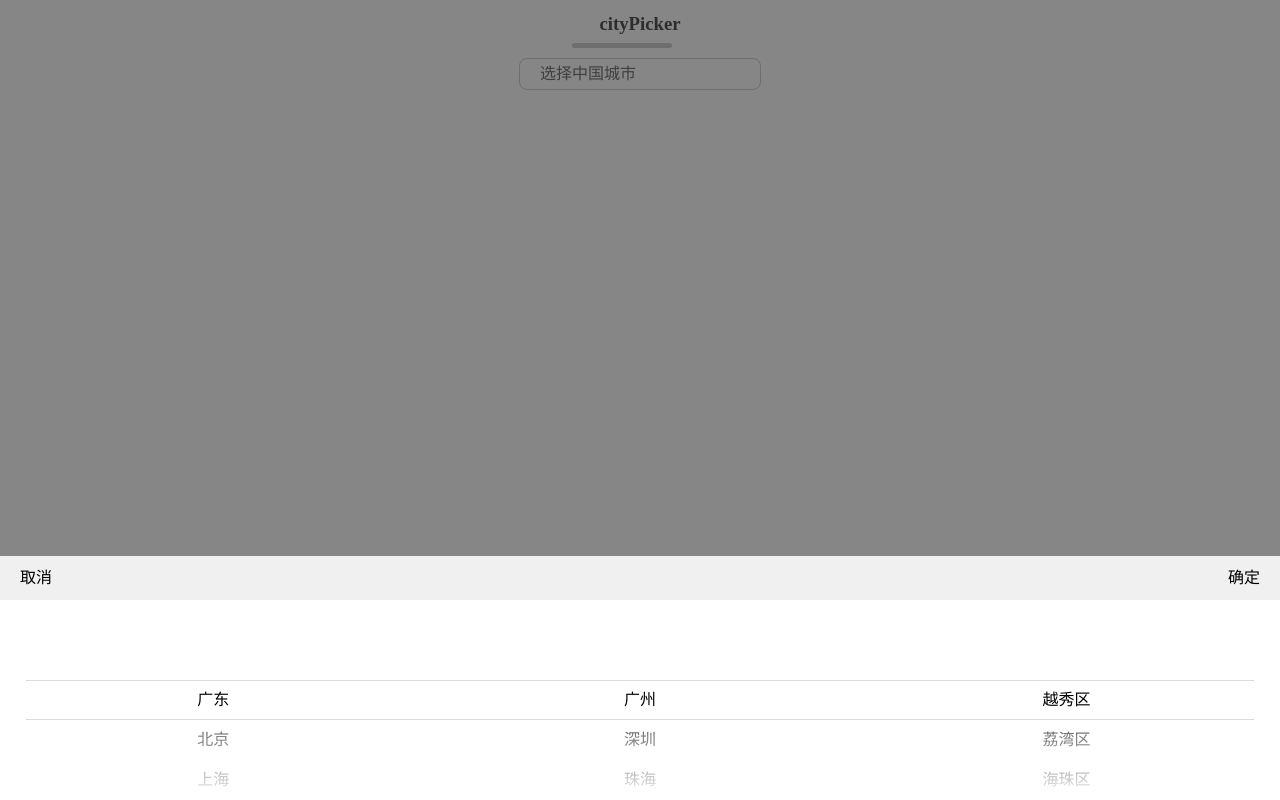
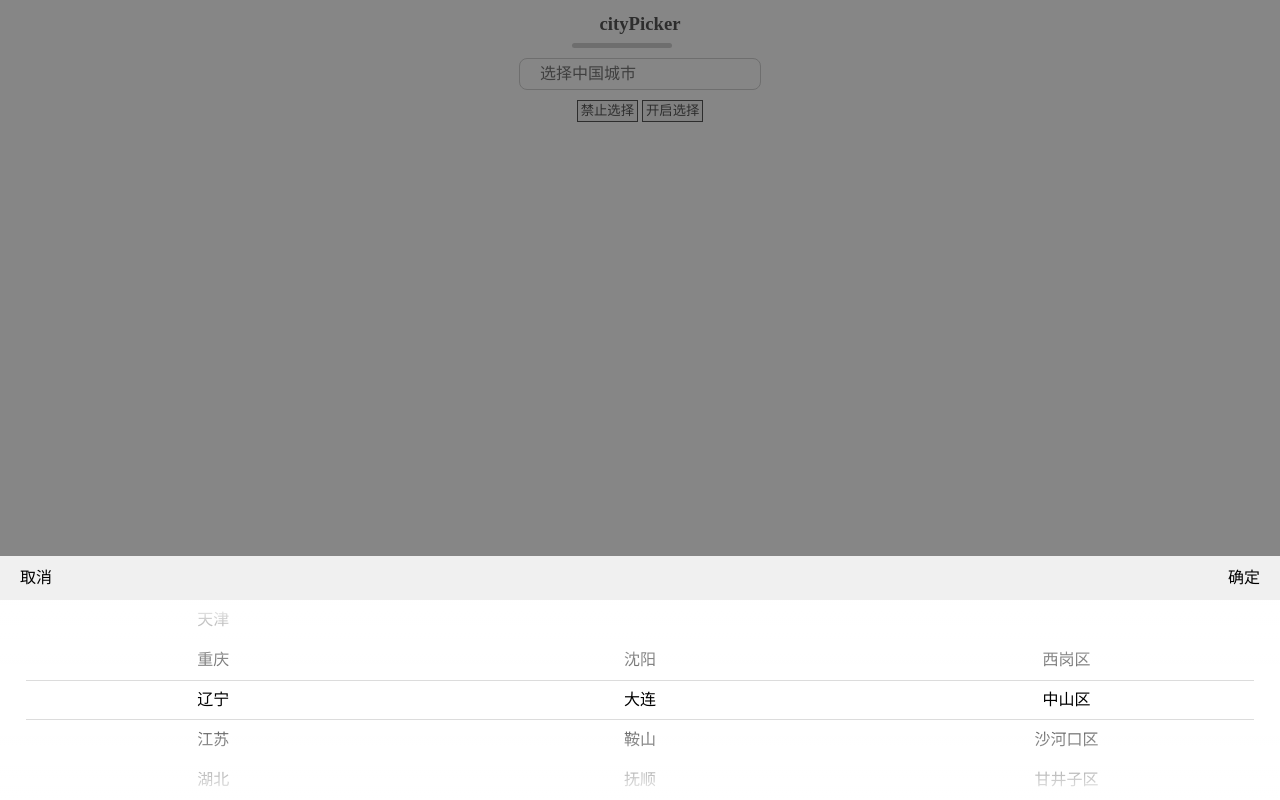
Before and after one commit to hamger/hg-citypicker, a website: page citypicker.html in a window 1280 px wide. Both pictures are taken after a click on the element "选择中国城市". Drawn offline with Linux system fonts and the light colour scheme.

Commit message:
添加实例方法 forbidSelect ，添加 initialOption 配置项，修复选择器隐藏时依然触发 cancel 回调的问题

```diff
--- a/citypicker.html
+++ b/citypicker.html
@@ -54,28 +54,43 @@
         border: 1px solid #bbb;
         border-radius: 8px;
     }
+
+    .btn-box {
+        text-align: center;
+    }
+    .btn {
+        line-height: 20px;
+        padding:0 3px;
+        border: 1px solid #000;
+    }
     </style>
 </head>
 
 <body>
     <article class="wraper">
         <h3 class="title">cityPicker</h3>
-        <div class="inputDiv" id="space-input"/>选择中国城市</div>
+        <div onclick="clickss()" class="inputDiv" id="space-input"/>选择中国城市</div>
+        <div class="btn-box">
+            <button class="btn" onclick="forbid()">禁止选择</button>
+            <button class="btn" onclick="noForbid()">开启选择</button>
+        </div>
     </article>
     <script src="./city.js"></script>
     <script src="./citypicker.js"></script>
     <!-- <script src="./dist/citypicker.min.js"></script> -->
     <script>
-    new CityPicker({
+    var citypicker = new CityPicker({
         inputId: 'space-input',
         data: city, // 符合格式的数组
         cancel: function () {
             console.log('取消城市选择');
         },
-        beforeShow: function () {
-            console.log('beforeSuccess回调触发了')
-            return false
-        },
+        // beforeShow: function () {
+        //     console.log('beforeSuccess回调触发了')
+        //     this.forbidSelect(true)
+        // },
+        // initialOption: ['湖北', '荆州', '荆州区'],
+        initialOption: ['辽宁', '大连', '中山区'],
         success: function(arr) {
             console.log(arr);
             var arr2 = [];
@@ -85,6 +100,17 @@
             document.getElementById('space-input').innerHTML = arr2;
         }
     });
+
+    function forbid () {
+        citypicker.forbidSelect(true);
+    }
+    function noForbid () {
+        citypicker.forbidSelect(false);
+    }
+
+    function clickss () {
+        // console.log('asfasfd')
+    }
     </script>
 </body>
 
--- a/citypicker.js
+++ b/citypicker.js
@@ -36,11 +36,12 @@
     function CityPicker(config) {
         this.inputId = config.inputId // 目标DOM元素ID，必填
         this.data = config.data // json 数据，必填
+        this.initialOption = config.initialOption || null // 规定初始显示的选项，选填
         this.valueKey = config.valueKey || 'value' // 需要展示的数据的键名，选填
         this.childKey = config.childKey || 'child' // 子数据的键名，选填
         this.success = config.success // 确定按钮回调函数，必填
         this.cancel = config.cancel || null // 取消按钮回调函数，选填
-        this.beforeShow = config.beforeShow || function () {} // 规定呼起选择器前的逻辑，选填
+        this.beforeShow = config.beforeShow || null// 规定呼起选择器前的逻辑，选填
         this.title = config.title || '' // 选择器标题，选填
         this.sureText = config.sureText || '确定' // 确定按钮文本，选填
         this.cancelText = config.cancelText || '取消' // 取消按钮文本，选填
@@ -86,6 +87,7 @@
             this.content = this.wrapId + '-content' // 选择器选择区域ID
             this.abolish = this.wrapId + '-abolish' // 选择器取消按钮ID
             this.sure = this.wrapId + '-sure' // 选择器确定按钮ID
+            this.isSelect = true // 是否呼起选择框
         },
         /**
          * 定义初始化 UI 函数
@@ -96,13 +98,21 @@
             // 初始化最高层的参数，最高层的关联数组在未来的操作中都无需更新
             this.relatedArr[0] = this.data
             this.liNum[0] = this.relatedArr[0].length
+            if(this.initialOption) {
+                this.setInitailOption(this.initialOption)
+                // 初始化选择器内容
+                this.renderContent()
+                for (var i = 0; i < this.initialOption.length; i++) this.roll(i)
+            } else {
                 this.cityIndex[0] = 0
+                this.curDis[0] = 0
                 // 得到各列的关联数组
                 this.getRelatedArr(this.relatedArr[0][0], 0)
                 // 初始化子数据参数，子数据的关联数组会随着选中父数据的改变而变化
                 this.updateChildData(0)
                 // 初始化选择器内容
                 this.renderContent()
+            }
         },
         /**
          * 定义初始化事件函数
@@ -113,7 +123,8 @@
             var container = $id(that.container)
             // 点击目标DOM元素显示选择器
             $id(that.inputId).addEventListener('click', function() {
-                if(!that.beforeShow()) that.show(wrap, container)
+                that.beforeShow && that.beforeShow()
+                if(that.isSelect) that.show(wrap, container)
             })
             // 点击确定按钮隐藏选择器并输出结果
             $id(that.sure).addEventListener('click', function() {
@@ -127,11 +138,39 @@
             })
             // 点击背景隐藏选择器
             wrap.addEventListener('click', function(e) {
-                if (e.target.id === that.wrapId) {
+                if (e.target.id === that.wrapId && wrap.classList.contains("hg-picker-bg-show")) {
                     that.cancel && that.cancel()
                     that.hide(wrap, container)
                 }
             })
+        },
+        /**
+         * 计算并返回当前项所在的位置
+         * Explain : @arr 需要初始显示的项
+         */
+        setInitailOption: function(arr) {
+            var idxArr = []
+            for (var i = 0; i < arr.length; i++) {
+                if (i === 0) {
+                    var idx = this.getValue(this.data).indexOf(arr[i])
+                    if(idx > -1) idxArr.unshift(idx)
+                    else throw Error('未找到 initailOption 的匹配结果')
+                } else {
+                    this.getRelatedArr(this.relatedArr[i - 1][idxArr[0]], i - 1)
+                    var idx = this.getValue(this.relatedArr[i]).indexOf(arr[i])
+                    if(idx > -1) idxArr.unshift(idx)
+                    else throw Error('未找到 initailOption 的匹配结果')
+                }
+            }
+            var idxMark = idxArr.reverse()
+            this.ulCount = idxMark.length
+            this.cityIndex = idxMark
+            for (var i = 0; i < idxMark.length; i++) {
+                this.curDis[i] = -1 * this.liHeight * idxMark[i]
+                if (i >= 1) {
+                    this.liNum[i] = this.relatedArr[i].length
+                }
+            }
         },
         /**
          * 创建选择器外包裹元素
@@ -161,7 +200,7 @@
         * 更新 ulCount 和子数据的参数
         * Explain : @i 当前操作列索引
             当前操作列的关联数组不需要更新，只需更新其子数据中的关联数组
-            ulCount, liNum， cityIndex, curDis
+            ulCount, liNum, cityIndex, curDis
         */
         updateChildData: function(i) {
             this.ulCount = i + 1 + this.renderCount
@@ -218,8 +257,6 @@
             this.wrap.innerHTML = html
             for (var i = 0; i < this.ulCount; i++) {
                 this.renderUl(i)
-                this.cityIndex[i] = 0
-                this.curDis[i] = 0 * this.liHeight
                 this.bindRoll(i)
             }
             this.setStyle()
@@ -470,7 +507,13 @@
         hide: function(wrap, container) {
             wrap.classList.remove('hg-picker-bg-show')
             container.classList.remove('hg-picker-container-up')
-        }
+        },
+        /**
+         * 是否禁止呼起选择框
+         */
+        forbidSelect: function(status) {
+            this.isSelect = !status
+        },
     }
 
     return CityPicker
--- a/package.json
+++ b/package.json
@@ -1,6 +1,6 @@
 {
   "name": "hg-citypicker",
-  "version": "1.1.0",
+  "version": "1.2.0",
   "author": "Hanger <2313303800@qq.com> (https://hamger.github.io)",
   "description": "Hanger‘s citypicker",
   "keywords": [
```
Also changed, not shown: README.md, dist/citypicker.min.js. Lines whose indentation alone changed are shown as unchanged.
